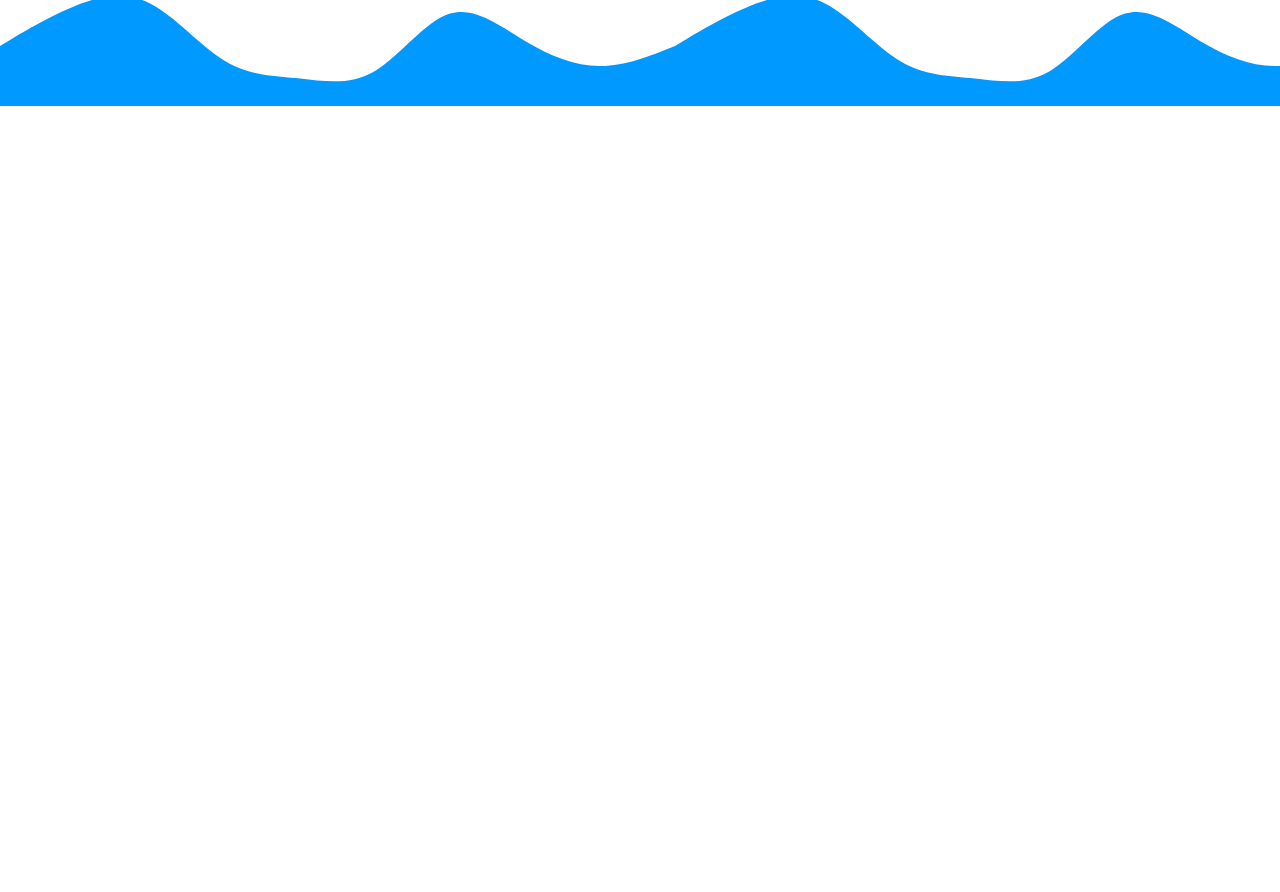
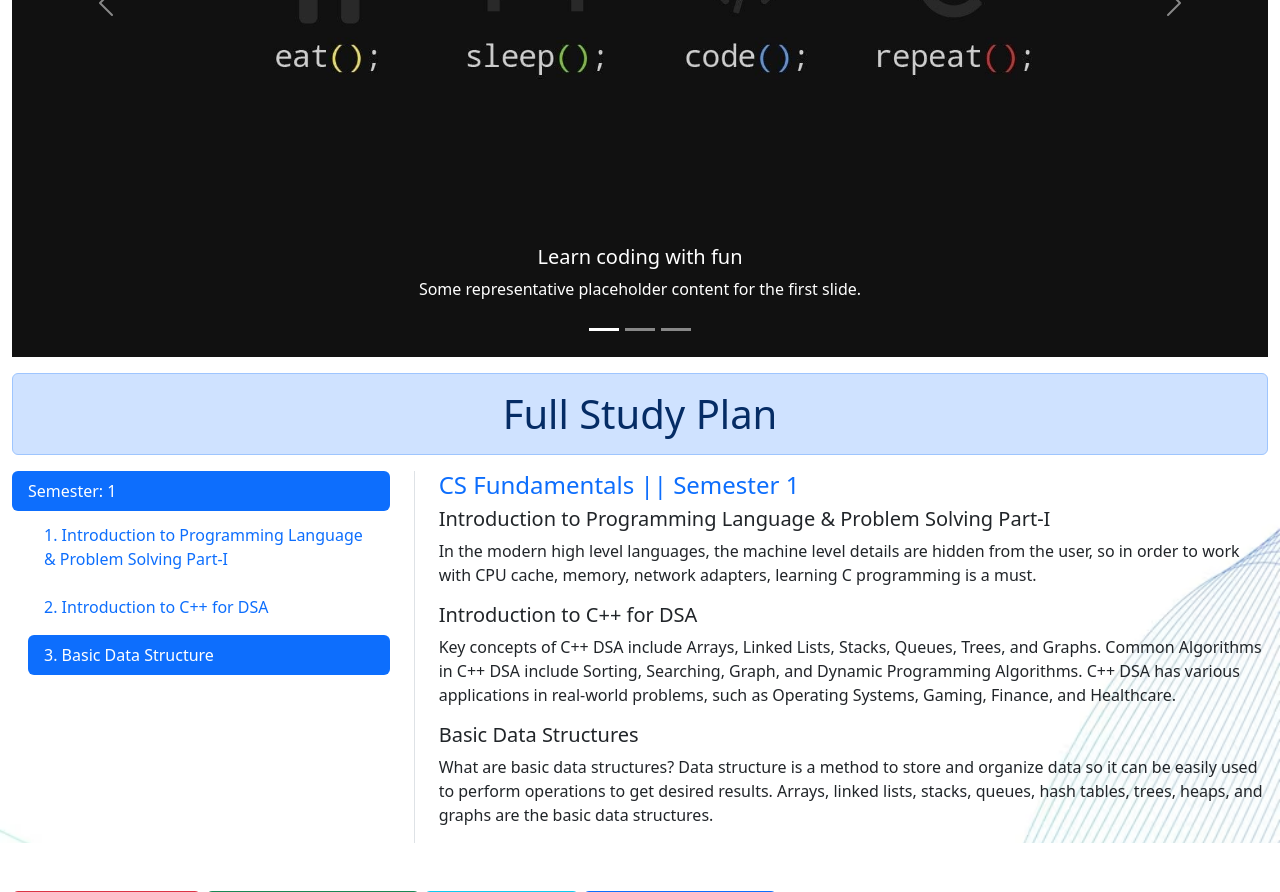
Before and after one commit to MostafizurSawon/cs-fundamentals, a plain HTML site: page index.html in a window 1280 px wide. Shown: the part 942-1834 px from the top of the page. Before the commit the page ends 1096 px from the top, so only its background shows below. Drawn offline with nearby package versions, Linux system fonts and the light colour scheme.

Commit message:
main index: semester 1 added

```diff
--- a/index.html
+++ b/index.html
@@ -62,9 +62,37 @@
         </div>
       </nav>
       <div class="mt-5 pt-3 banner-text">
-        <h1 class="text-center py-2 text-dark">
+        <!-- <h1 class="text-center py-2 text-dark">
           Welcome to my Computer science fundamentals website
-        </h1>
+        </h1> -->
+
+        <div class="container-fluid">
+          <div class="row">
+            <div class="col-lg-6 col-sm-12">
+              <img src="images/banner.png" alt="" class="img-fluid" />
+            </div>
+            <div class="col-lg-6 col-sm-12">
+              <!-- <div class="alert h1 alert-primary text-center" role="alert">
+
+              </div> -->
+              <h1>
+                Build Your <br />
+                Foundation as a<br />
+                <span class="text-success">Programmer</span>
+              </h1>
+              <h4>
+                Learn and Master Basic Programming, Data Structures, Algorithm,
+                OOP, Database and solve 500+ coding problems to become an
+                exceptionally well world-class Programmer.
+              </h4>
+
+              <button type="button" class="mt-2 btn btn-outline-primary">
+                Start Here
+              </button>
+            </div>
+          </div>
+        </div>
+
         <!-- <div
           class="h2 text-center py-2 my-4 text-danger border-bottom border-danger"
         >
@@ -79,7 +107,7 @@
         </svg> -->
       </div>
 
-      <section class="banner container-lg container-sm">
+      <section class="banner container-fluid">
         <div id="carouselExampleCaptions" class="carousel slide">
           <div class="carousel-indicators">
             <button
@@ -164,8 +192,104 @@
     <!-- header ends here -->
 
     <!-- main body here -->
-    <main>
-      <section class="mx-2 main-botto"></section>
+    <main class="main-bg">
+
+      <section class="container-fluid my-3">
+        <div class="alert h1 alert-primary text-center" role="alert">
+                Full Study Plan
+        </div>
+        <div class="row">
+          <div class="col-lg-4 col-sm-5">
+            <nav
+              id="navbar-example3"
+              class="h-100 flex-column align-items-stretch pe-4 border-end"
+            >
+              <nav class="nav nav-pills flex-column">
+                <a class="nav-link" href="#item-1">Semester: 1</a>
+                <nav class="nav nav-pills flex-column">
+                  <a class="nav-link ms-3 my-1" href="#item-1-1"
+                    >1. Introduction to Programming Language & Problem Solving
+                    Part-I</a
+                  >
+                  <a class="nav-link ms-3 my-1" href="#item-1-2"
+                    >2. Introduction to C++ for DSA</a
+                  >
+                  <a class="nav-link ms-3 my-1" href="#item-1-3"
+                    >3. Basic Data Structure</a
+                  >
+                </nav>
+                <!-- <a class="nav-link" href="#item-2">Item 2</a>
+                <a class="nav-link" href="#item-3">Item 3</a>
+                <nav class="nav nav-pills flex-column">
+                  <a class="nav-link ms-3 my-1" href="#item-3-1">Item 3-1</a>
+                  <a class="nav-link ms-3 my-1" href="#item-3-2">Item 3-2</a>
+                </nav>
+              </nav> -->
+            </nav>
+          </div>
+
+          <div class="col-lg-8 col-sm-7">
+            <div
+              data-bs-spy="scroll"
+              data-bs-target="#navbar-example3"
+              data-bs-smooth-scroll="true"
+              class="scrollspy-example-2"
+              tabindex="0"
+            >
+              <div id="item-1">
+                <h4 class="text-primary">CS Fundamentals || Semester 1</h4>
+              </div>
+              <div id="item-1-1">
+                <h5>
+                  Introduction to Programming Language & Problem Solving Part-I
+                </h5>
+                <p>
+                  In the modern high level languages, the machine level details
+                  are hidden from the user, so in order to work with CPU cache,
+                  memory, network adapters, learning C programming is a must.
+                </p>
+              </div>
+              <div id="item-1-2">
+                <h5>Introduction to C++ for DSA</h5>
+                <p>
+                  Key concepts of C++ DSA include Arrays, Linked Lists, Stacks,
+                  Queues, Trees, and Graphs. Common Algorithms in C++ DSA
+                  include Sorting, Searching, Graph, and Dynamic Programming
+                  Algorithms. C++ DSA has various applications in real-world
+                  problems, such as Operating Systems, Gaming, Finance, and
+                  Healthcare.
+                </p>
+              </div>
+              <div id="item-1-3">
+                <h5>Basic Data Structures</h5>
+                <p>
+                  What are basic data structures? Data structure is a method to
+                  store and organize data so it can be easily used to perform
+                  operations to get desired results. Arrays, linked lists,
+                  stacks, queues, hash tables, trees, heaps, and graphs are the
+                  basic data structures.
+                </p>
+              </div>
+              <!-- <div id="item-2">
+                <h4>Item 2</h4>
+                <p>...</p>
+              </div>
+              <div id="item-3">
+                <h4>Item 3</h4>
+                <p>...</p>
+              </div>
+              <div id="item-3-1">
+                <h5>Item 3-1</h5>
+                <p>...</p>
+              </div>
+              <div id="item-3-2">
+                <h5>Item 3-2</h5>
+                <p>...</p>
+              </div> -->
+            </div>
+          </div>
+        </div>
+      </section>
       <!-- <svg xmlns="http://www.w3.org/2000/svg" viewBox="0 0 1440 320">
         <path
           fill="#0099ff"
@@ -177,8 +301,8 @@
     <!-- main body ends here -->
 
     <!-- footer here -->
-    <footer class="my-5 main-bottom">
-      <section class="container-lg container-sm">
+    <footer class="my-5 main-botto">
+      <section class="container-fluid">
         <button type="button" class="btn btn-outline-danger" id="liveToastBtn">
           Visit my web portfolio
         </button>
@@ -237,8 +361,13 @@
             Fancy background image
           </button>
         </a>
+        <a href="https://neal.fun/deep-sea/" target="_blank">
+          <button type="button" class="btn btn btn-outline-info">
+            Explore deep sea
+          </button>
+        </a>
         <a href="https://www.facebook.com/s4sawon" target="_blank">
-          <button type="button" class="btn btn btn-outline-info">
+          <button type="button" class="btn btn btn-outline-primary">
             <svg
               class="pb-1"
               xmlns="http://www.w3.org/2000/svg"
--- a/style.css
+++ b/style.css
@@ -5,13 +5,27 @@ a {
 .banner-text {
   background-image: url(images/main-top.svg);
   width: 100%;
-  height: 150px;
+  height: 520px;
   background-repeat: repeat-x;
+}
+
+.banner-text h1 {
+  font-size: 4rem;
+}
+
+.banner-text h4 {
+  line-height: 1.8;
+}
+
+.main-bg {
+  background-image: url(images/min.png);
+  background-size: cover;
+  /* background-repeat: no-repeat; */
 }
 
 .main-bottom {
   background-image: url(images/main-bottom.svg);
   width: 100%;
-  height: 150px;
+  /* height: 150px; */
   background-repeat: repeat-x;
 }
```
Also changed, not shown: topics/c/1-start-with-c.html (+3 -3 lines), topics/c/weeks/1-week.html (+1 -1 lines), images/banner.png (added), images/dark.png (added), images/flat.png (added), images/main.jpg (added), images/min.png (added).
